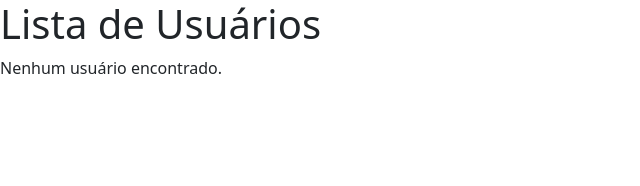
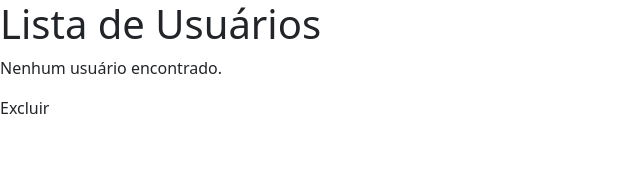
Before and after one commit to marianasciment0/Nuxt3, a Nuxt app: page /listaDeUsuarios in a window 1280 px wide. Shown: the top 186 px of the page, without its empty margins (0-640 px from the left). Built offline with nearby package versions, Linux system fonts and the light colour scheme.

Commit message:
Adiciona botão para excluir usuários

```diff
--- a/pages/listaDeUsuarios.vue
+++ b/pages/listaDeUsuarios.vue
@@ -17,6 +17,13 @@
       <div v-else>
         <p>Nenhum usuário encontrado.</p>
       </div>
+
+      <button
+        @click="deleteSelectedUsers"
+        :disabled="!selectedUsers.length"
+      >
+        Excluir
+      </button>
     </div>
   </template>
 
@@ -29,4 +36,10 @@
   onMounted(() => {
     users.value = JSON.parse(localStorage.getItem('users') || '[]');
   });
+
+  const deleteSelectedUsers = () => {
+    users.value = users.value.filter(user => !selectedUsers.value.includes(user.id));
+    selectedUsers.value = [];
+    localStorage.setItem('users', JSON.stringify(users.value));
+  };
   </script>
```
